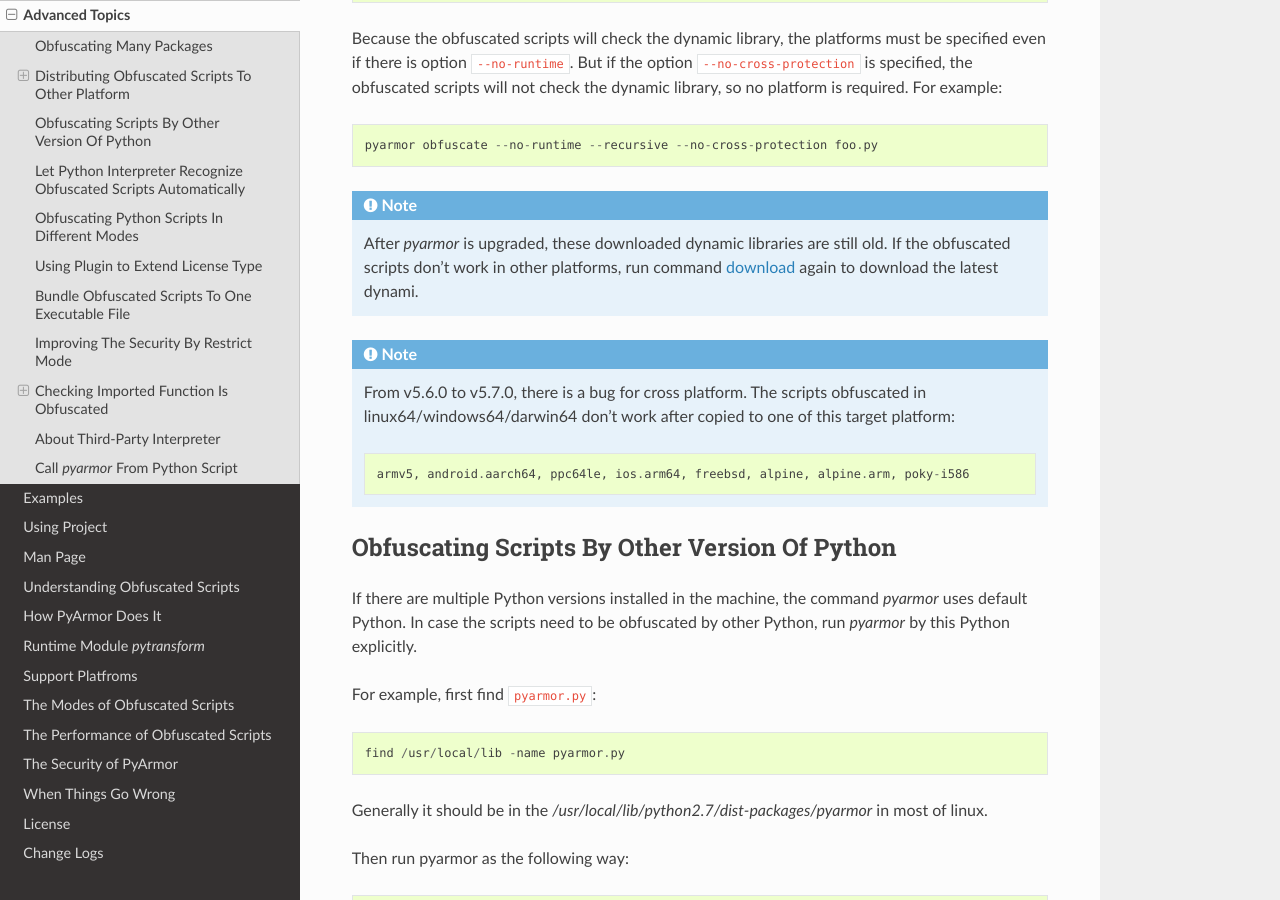
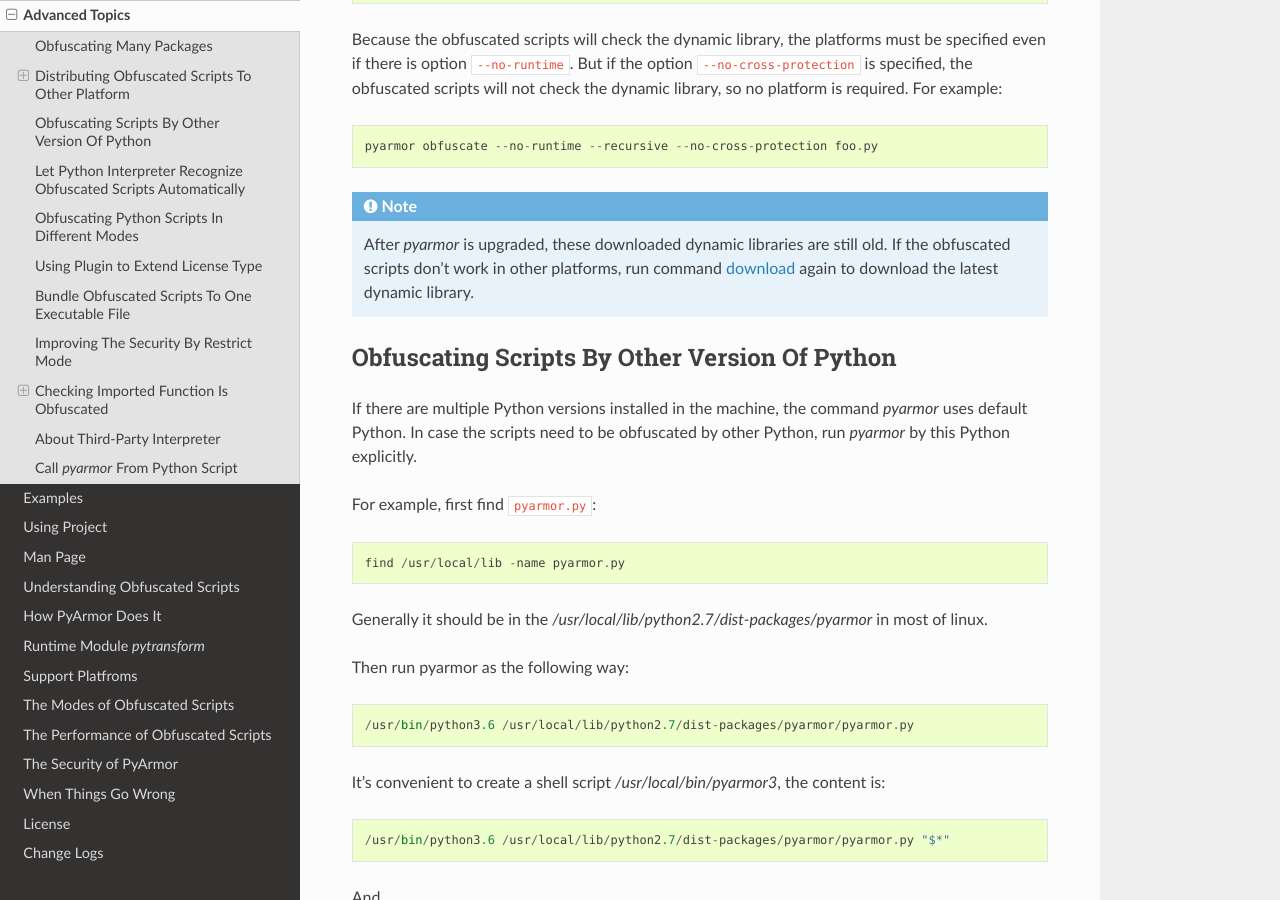
Before and after one commit to dashingsoft/pyarmor, a Sphinx documentation site: the page built from docs/advanced.rst, in a window 1280 px wide and 900 px high, scrolled down 2279 px. Built offline with Sphinx 7.4.7 and the Read the Docs theme 2.0.0, drawn with Linux system fonts in a browser that asks for light colours.

Commit message:
Fix typos

```diff
--- a/docs/advanced.rst
+++ b/docs/advanced.rst
@@ -59,7 +59,7 @@
     pyarmor download
     pyarmor download --help-platform
 
-Display the detials with option ``--list`::
+Display the detials with option ``--list``::
 
     pyarmor download --list
     pyarmor download --list windows
@@ -112,17 +112,9 @@
 
 .. note::
 
-   After `pyarmor` is upgraded, these downloaded dynamic libraries are
-   still old. If the obfuscated scripts don't work in other platforms,
-   run command :ref:`download` again to download the latest dynami.
-
-.. note::
-
-   From v5.6.0 to v5.7.0, there is a bug for cross platform. The
-   scripts obfuscated in linux64/windows64/darwin64 don't work after
-   copied to one of this target platform::
-
-       armv5, android.aarch64, ppc64le, ios.arm64, freebsd, alpine, alpine.arm, poky-i586
+   After `pyarmor` is upgraded, these downloaded dynamic libraries are still
+   old. If the obfuscated scripts don't work in other platforms, run command
+   :ref:`download` again to download the latest dynamic library.
 
 .. _obfuscating scripts by different python version:
 
--- a/docs/platforms.rst
+++ b/docs/platforms.rst
@@ -92,7 +92,7 @@
      - Anti-Debug, JIT, ADV
      - `_pytransform.dll <http://pyarmor.dashingsoft.com/downloads/latest/win_amd64/_pytransform.dll>`_
      - Cross compile by x86_64-w64-mingw32-gcc in cygwin
-   * - linux_x86
+   * - linux.x86
      - Linux
      - i686
      - Anti-Debug, JIT, ADV
```
Also changed, not shown: docs/questions.rst (+9 -1 lines).
